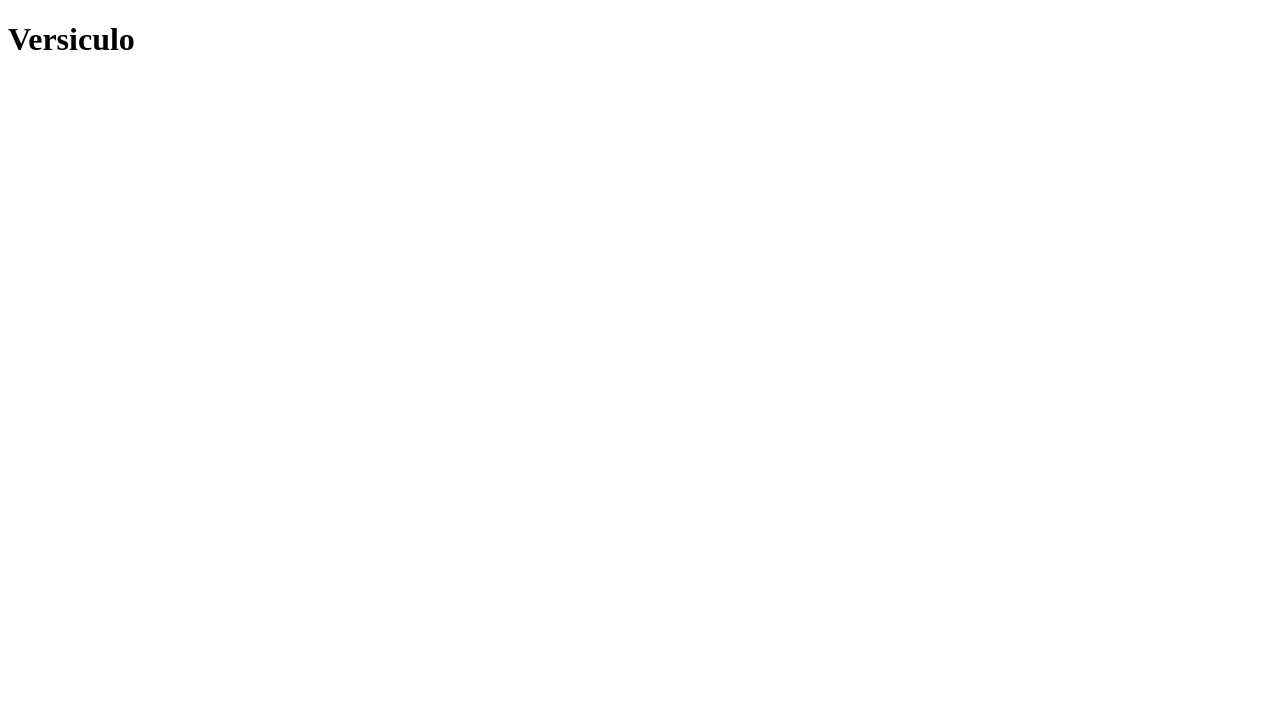
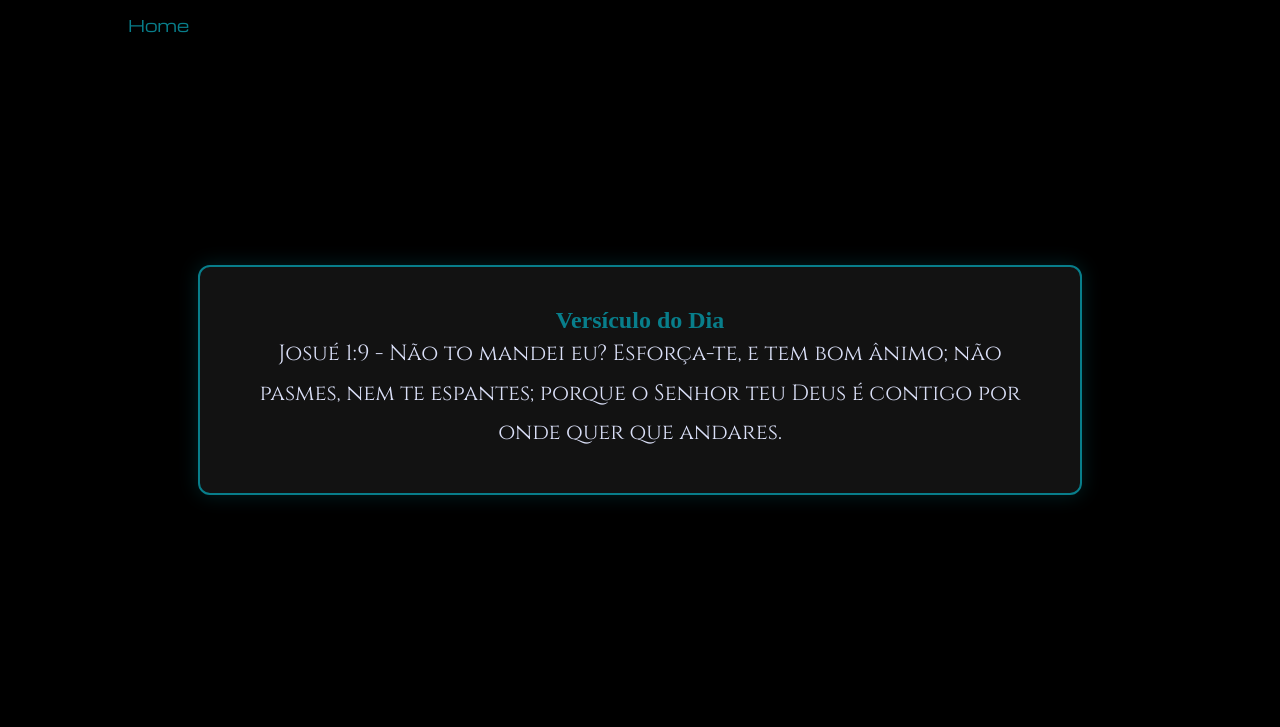
Before and after one commit to Lucastrovo/ProjetoBiblia, a plain HTML site: page about.html in a window 1280 px wide. Drawn offline with nearby package versions, Linux system fonts and the light colour scheme; a web font is replaced by a local one.

Commit message:
Atualiza página about com versículo aleatório e ajusta CSS

```diff
--- a/about.html
+++ b/about.html
@@ -3,10 +3,47 @@
 <head>
     <meta charset="UTF-8">
     <meta name="viewport" content="width=device-width, initial-scale=1.0">
-    <title>Seu Versiculo</title>
+    <title>Sobre - Versículo Aleatório</title>
+    <link rel="stylesheet" href="style.css">
 </head>
 <body>
-    <h1> Versiculo </h1>
+    <!-- Cabeçalho -->
+    <header class="cabecalho">
+        <nav class="cabecalho__menu">
+            <a href="index.html" class="cabecalho__menu__link">Home</a>
+        </nav>
+    </header>
 
+    <!-- Seção do versículo -->
+    <section class="versiculo-section">
+        <div class="versiculo-box">
+            <h1 class="titulo-destaque">Versículo do Dia</h1>
+            <p id="verse"></p>
+        </div>
+    </section>
+
+    <!-- Rodapé -->
+    <footer
+    </footer>
+
+    <!-- Script para versículo aleatório -->
+    <script>
+        const verses = [
+            "João 3:16 - Porque Deus amou o mundo de tal maneira que deu o seu Filho unigênito, para que todo aquele que nele crê não pereça, mas tenha a vida eterna.",
+            "Salmos 23:1 - O Senhor é o meu pastor; nada me faltará.",
+            "Filipenses 4:13 - Posso todas as coisas naquele que me fortalece.",
+            "Romanos 8:28 - Sabemos que todas as coisas cooperam para o bem daqueles que amam a Deus, daqueles que são chamados segundo o seu propósito.",
+            "Provérbios 3:5 - Confia no Senhor de todo o teu coração e não te estribes no teu próprio entendimento.",
+            "Mateus 5:9 - Bem-aventurados os pacificadores, porque serão chamados filhos de Deus.",
+            "1 Coríntios 13:4 - O amor é paciente, o amor é bondoso. Não inveja, não se vangloria, não se orgulha.",
+            "Salmos 91:1 - Aquele que habita no esconderijo do Altíssimo, à sombra do Onipotente descansará.",
+            "Isaías 41:10 - Não temas, porque eu sou contigo; não te assombres, porque eu sou o teu Deus.",
+            "Josué 1:9 - Não to mandei eu? Esforça-te, e tem bom ânimo; não pasmes, nem te espantes; porque o Senhor teu Deus é contigo por onde quer que andares."
+            // Adicione os outros versículos aqui
+        ];
+
+        const randomIndex = Math.floor(Math.random() * verses.length);
+        document.getElementById("verse").textContent = verses[randomIndex];
+    </script>
 </body>
 </html>
--- a/style.css
+++ b/style.css
@@ -101,3 +101,28 @@ gap: 15px;
   color: black;
   background-color: #087E8B;
 }
+
+.versiculo-section {
+    padding: 5% 10%;
+    display: flex;
+    justify-content: center;
+    align-items: center;
+    min-height: 70vh;
+}
+
+.versiculo-box {
+    background-color: #121212;
+    border: 2px solid #087E8B;
+    border-radius: 12px;
+    padding: 40px;
+    max-width: 800px;
+    text-align: center;
+    box-shadow: 0 0 20px #087E8B44;
+}
+
+.versiculo-box p {
+    font-family: "Cinzel", serif;
+    font-size: 22px;
+    line-height: 1.8;
+    color: #DADFF7;
+}
```
